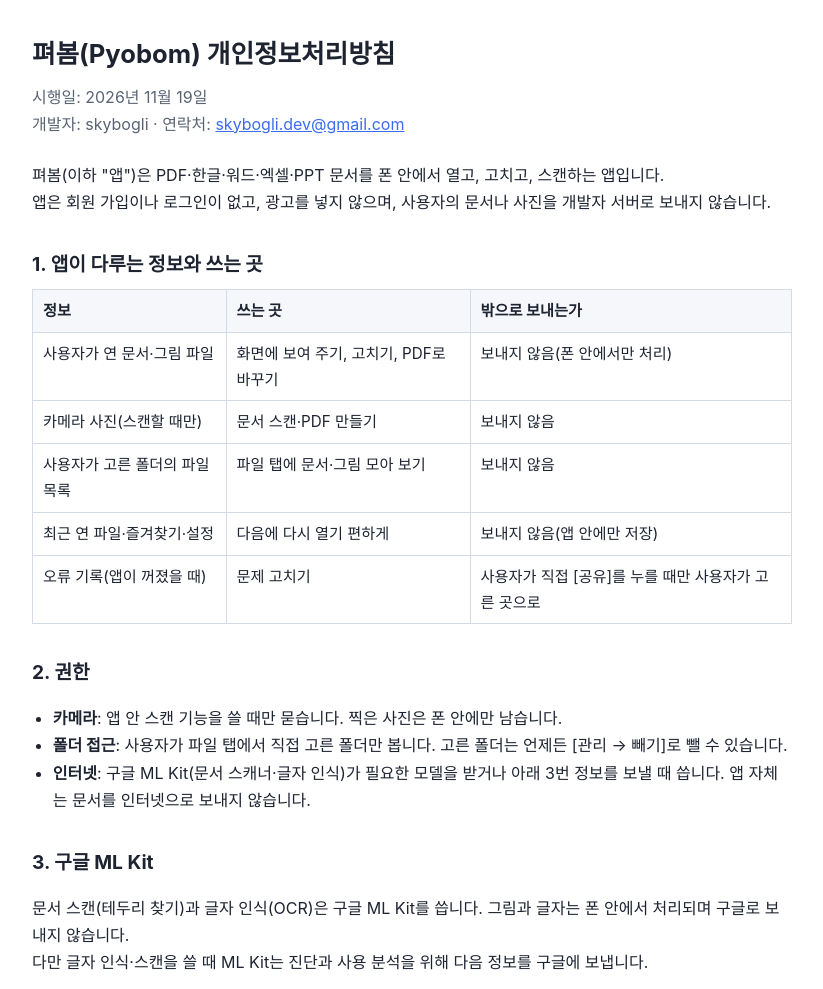
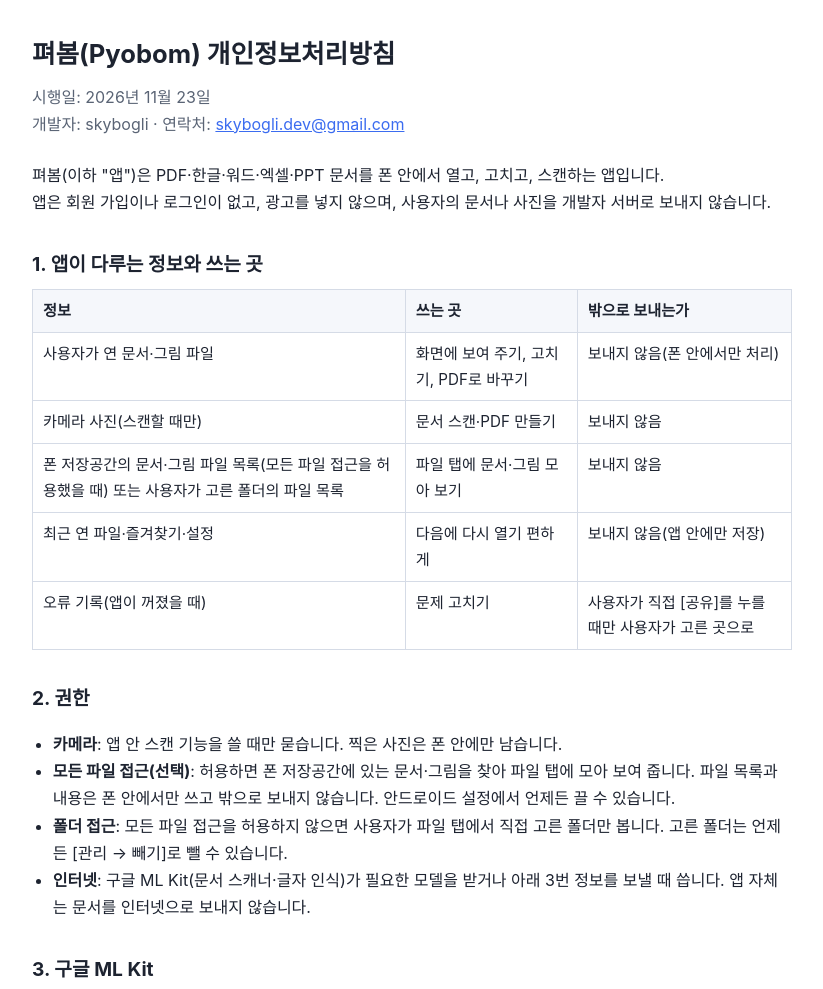
Before and after one commit to skybogli/pyobom-privacy, a plain HTML site: page index.html in a window 1280 px wide. Shown: the top 989 px of the page, without its empty margins (228-1051 px from the left). Drawn offline with Linux system fonts and the light colour scheme.

Commit message:
Privacy policy: add optional all-files access, effective 2026-11-23

```diff
--- a/index.html
+++ b/index.html
@@ -23,7 +23,7 @@ ul { padding-left: 1.3em; }
 <body>
 <main>
 <h1>펴봄(Pyobom) 개인정보처리방침</h1>
-<p class="meta">시행일: 2026년 11월 19일<br>개발자: skybogli · 연락처: <a href="mailto:skybogli.dev@gmail.com">skybogli.dev@gmail.com</a></p>
+<p class="meta">시행일: 2026년 11월 23일<br>개발자: skybogli · 연락처: <a href="mailto:skybogli.dev@gmail.com">skybogli.dev@gmail.com</a></p>
 
 <p>펴봄(이하 "앱")은 PDF·한글·워드·엑셀·PPT 문서를 폰 안에서 열고, 고치고, 스캔하는 앱입니다.<br>
 앱은 회원 가입이나 로그인이 없고, 광고를 넣지 않으며, 사용자의 문서나 사진을 개발자 서버로 보내지 않습니다.</p>
@@ -33,7 +33,7 @@ ul { padding-left: 1.3em; }
 <tr><th>정보</th><th>쓰는 곳</th><th>밖으로 보내는가</th></tr>
 <tr><td>사용자가 연 문서·그림 파일</td><td>화면에 보여 주기, 고치기, PDF로 바꾸기</td><td>보내지 않음(폰 안에서만 처리)</td></tr>
 <tr><td>카메라 사진(스캔할 때만)</td><td>문서 스캔·PDF 만들기</td><td>보내지 않음</td></tr>
-<tr><td>사용자가 고른 폴더의 파일 목록</td><td>파일 탭에 문서·그림 모아 보기</td><td>보내지 않음</td></tr>
+<tr><td>폰 저장공간의 문서·그림 파일 목록(모든 파일 접근을 허용했을 때) 또는 사용자가 고른 폴더의 파일 목록</td><td>파일 탭에 문서·그림 모아 보기</td><td>보내지 않음</td></tr>
 <tr><td>최근 연 파일·즐겨찾기·설정</td><td>다음에 다시 열기 편하게</td><td>보내지 않음(앱 안에만 저장)</td></tr>
 <tr><td>오류 기록(앱이 꺼졌을 때)</td><td>문제 고치기</td><td>사용자가 직접 [공유]를 누를 때만 사용자가 고른 곳으로</td></tr>
 </table></div>
@@ -41,7 +41,8 @@ ul { padding-left: 1.3em; }
 <h2>2. 권한</h2>
 <ul>
 <li><strong>카메라</strong>: 앱 안 스캔 기능을 쓸 때만 묻습니다. 찍은 사진은 폰 안에만 남습니다.</li>
-<li><strong>폴더 접근</strong>: 사용자가 파일 탭에서 직접 고른 폴더만 봅니다. 고른 폴더는 언제든 [관리 → 빼기]로 뺄 수 있습니다.</li>
+<li><strong>모든 파일 접근(선택)</strong>: 허용하면 폰 저장공간에 있는 문서·그림을 찾아 파일 탭에 모아 보여 줍니다. 파일 목록과 내용은 폰 안에서만 쓰고 밖으로 보내지 않습니다. 안드로이드 설정에서 언제든 끌 수 있습니다.</li>
+<li><strong>폴더 접근</strong>: 모든 파일 접근을 허용하지 않으면 사용자가 파일 탭에서 직접 고른 폴더만 봅니다. 고른 폴더는 언제든 [관리 → 빼기]로 뺄 수 있습니다.</li>
 <li><strong>인터넷</strong>: 구글 ML Kit(문서 스캐너·글자 인식)가 필요한 모델을 받거나 아래 3번 정보를 보낼 때 씁니다. 앱 자체는 문서를 인터넷으로 보내지 않습니다.</li>
 </ul>
 
```
